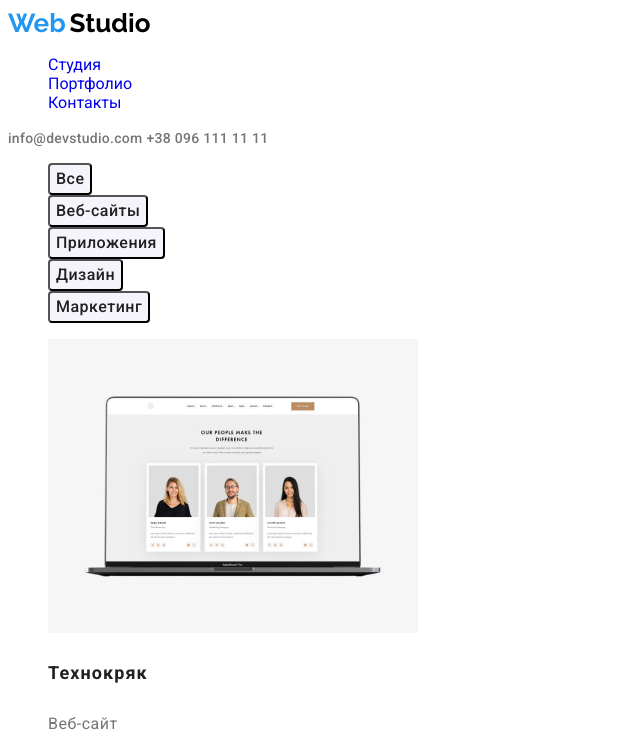
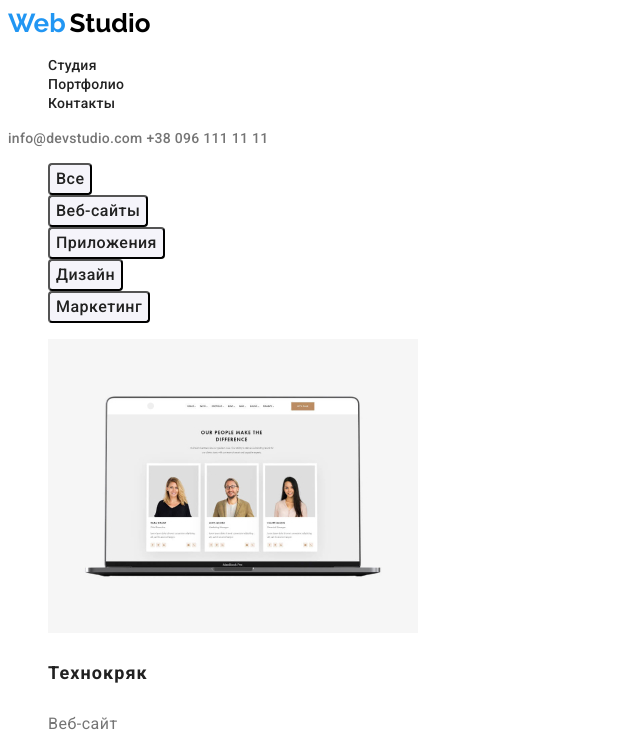
Before and after one commit to Heorgii/goit-markup-hw-02, a plain HTML site: page portfolio.html in a window 1280 px wide. Shown: the top 751 px of the page, without its empty margins (0-640 px from the left). Drawn offline with Linux system fonts and the light colour scheme.

Commit message:
Update styles.css

```diff
--- a/styles/styles.css
+++ b/styles/styles.css
@@ -19,7 +19,7 @@ body{
     line-height: 31px;
 }
 
-.lihk{
+.link{
     font-family: 'Roboto';
     font-style: normal;
     font-weight: 500;
```
